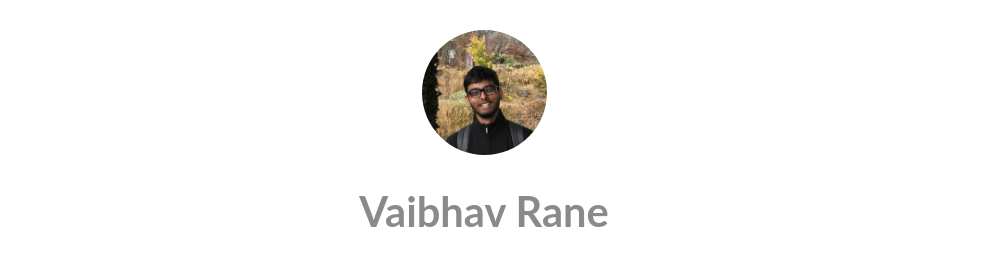
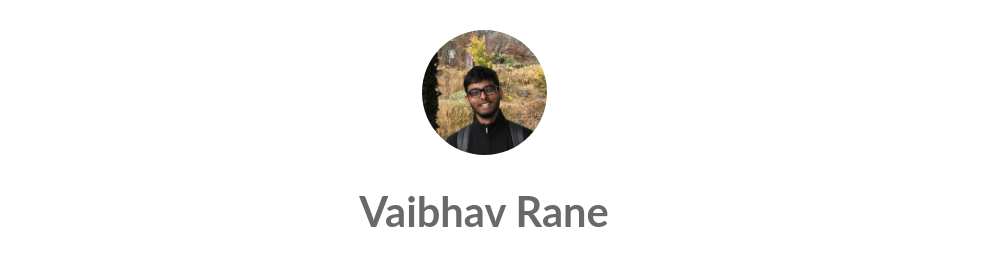
Before and after one commit to vaibhavcrane/vaibhavcrane.github.io, a plain HTML site: page index.html in a window 1280 px wide. Shown: the top 261 px of the page, without its empty margins (156-1143 px from the left). Drawn offline with Linux system fonts and the light colour scheme.

Commit message:
changed color of header

```diff
--- a/styles.css
+++ b/styles.css
@@ -25,7 +25,7 @@ body    {
 }
 
 .header-wrapper > .center > .brand   {
-    color: #8a8a8a;
+    color: #696969;
     font-size: 1.3em;
 }
 
```
